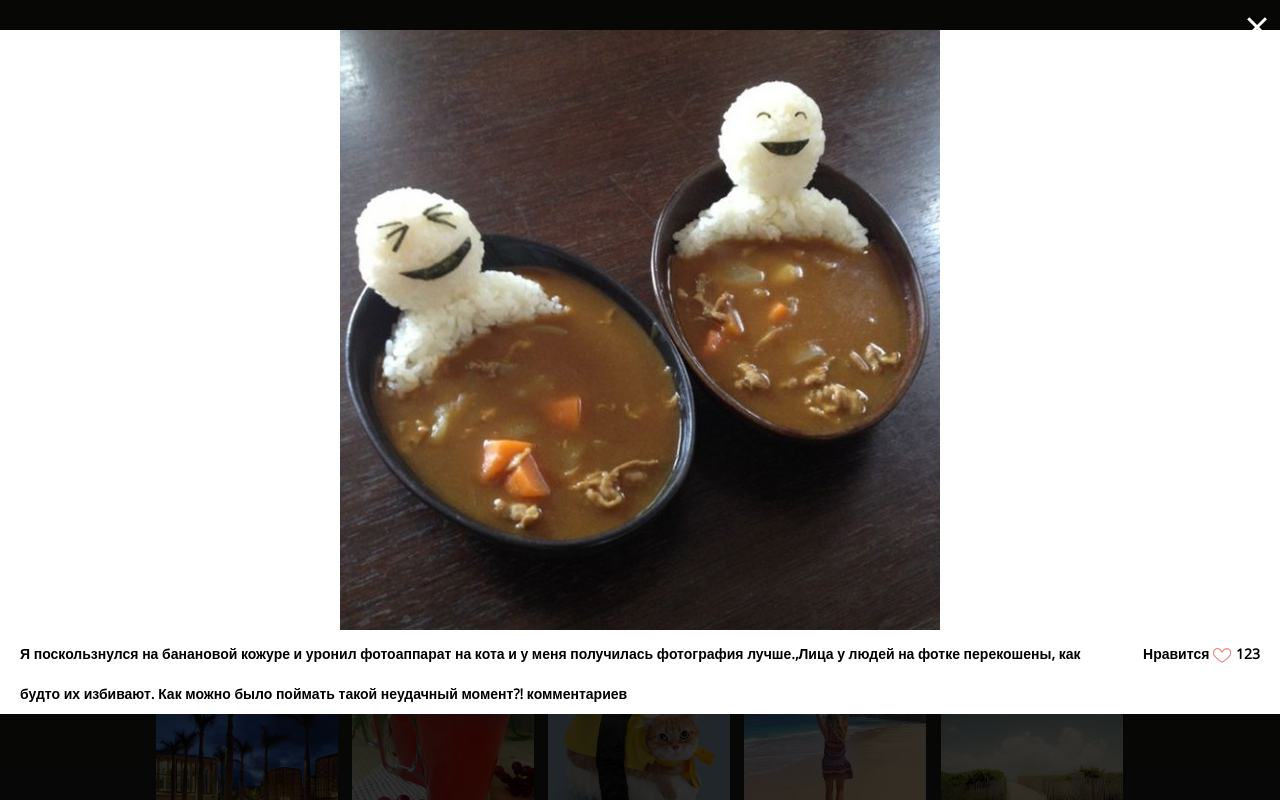
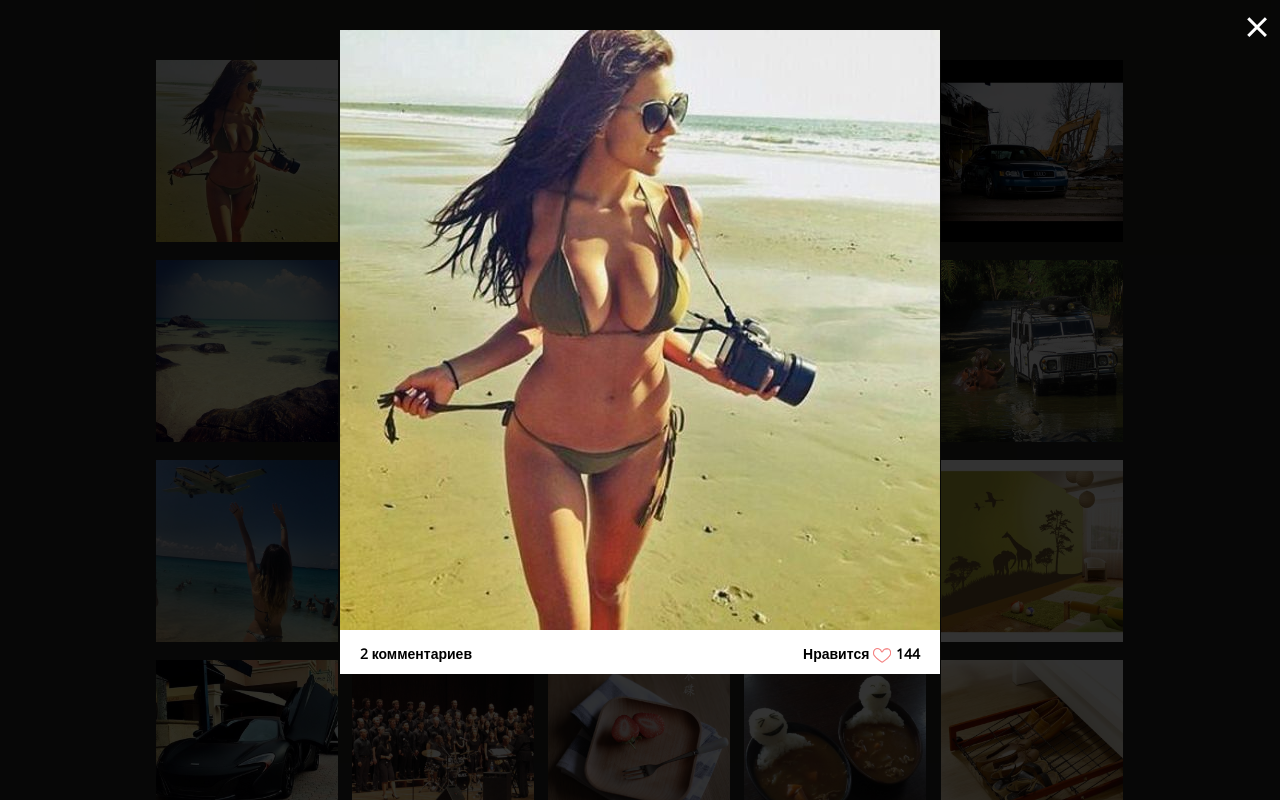
Before and after one commit to MiGlia/233300-kekstagram, a website: page index.html in a window 1280 px wide. Shown: the top 800 px of the page. Drawn offline with nearby package versions, Linux system fonts and the light colour scheme.

Commit message:
Сгенерировал массив объектов, заполнил шаблон, отрисовал объекты,

```diff
--- a/index.html
+++ b/index.html
@@ -149,6 +149,7 @@
     </span>
   </a>
 </template>
+<script src="js/util.js"></script>
 <script src="js/pictures.js"></script>
 </body>
 </html>
--- a/js/pictures.js
+++ b/js/pictures.js
@@ -1,6 +1,7 @@
 'use strict';
 (function () {
 
+  // Создаем массив скомментариями
   var COMMENTS = [
     'Всё отлично!',
     'В целом всё неплохо. Но не всё.',
@@ -9,85 +10,77 @@
     'Я поскользнулся на банановой кожуре и уронил фотоаппарат на кота и у меня получилась фотография лучше.',
     'Лица у людей на фотке перекошены, как будто их избивают. Как можно было поймать такой неудачный момент?!'
   ];
+  // Создаем пустой массив для объектов свойств фотографий
+  var arrPhotos = [];
+  // Создаем пустой массив для номеров файлов с фото
+  var photoPicturesCount = [];
+  var countOfPhotoFiles = 25;
+  var countOfPhotos = 25;
+  var likesCount = {
+    min: 15,
+    max: 200
+  };
 
-  // var fotoNumber = [1, 2, 3, 4, 5, 6, 7, 8, 9, 10, 11, 12, 13, 14, 15, 16, 17, 18, 19, 20, 21, 22, 23, 24, 25];
-  var fotoArr = [];
-  var fotoPicCount = [];
-
-  function createNumberArr(count, arr) {
-    for (var i = 1; i <= count; i++) {
+  // Функция для создания массива номеров для файлов фотографий
+  function createNumberOfPicArr(countNumber, arr) {
+    for (var i = 1; i <= countNumber; i++) {
       arr.push(i);
     }
     return arr;
   }
 
-  createNumberArr(25, fotoPicCount);
+  createNumberOfPicArr(countOfPhotoFiles, photoPicturesCount);
 
-  // Коприруем и возвращаем массив со случайной длиной
-  function functionName(arr) {
-    var newComentArr = arr.slice(0);
-    newComentArr.length = getRandomValue(1, 3);
-    return newComentArr;
-  }
-
-  // Возвращаем случайный элемент в массиве и сразу его удаляем из массива
-  function getRandomNorepeatArrayIndex(arr) {
-    return arr.splice(Math.floor(Math.random() * arr.length), 1);
-  }
-
-  function getRandomValueFromArr(arr) {
-    return arr[Math.floor(Math.random() * arr.length)];
-  }
-
-  // Возвращаем ислучайное число между min (включительно) и max (не включая max)
-  function getRandomValue(min, max) {
-    return Math.floor(Math.random() * (max - min)) + min;
-  }
-
-  function createArr(count, arr) {
+  // Функция для создания массива обектов со свойствами фотографий
+  function createPicturesArr(count, arr) {
     for (var i = 0; i < count; i++) {
       arr.push(
-          {url: 'photos/' + getRandomNorepeatArrayIndex(fotoPicCount) + '.jpg',
-            likes: getRandomValue(15, 200),
-            comments: functionName([getRandomValueFromArr(COMMENTS), getRandomValueFromArr(COMMENTS)])
+          {url: 'photos/' + window.util.getRandomNorepeatArrayIndex(photoPicturesCount) + '.jpg',
+            likes: window.util.getRandomValue(likesCount.min, likesCount.max),
+            comments: window.util.getNewOArrRandomLength([window.util.getRandomValueFromArr(COMMENTS), window.util.getRandomValueFromArr(COMMENTS)])
           }
       );
     }
   }
 
-  createArr(25, fotoArr);
+  createPicturesArr(countOfPhotos, arrPhotos);
 
-  var similarPicTemplate = document.querySelector('#picture-template').content;
+  // Находим шаблон для копирования
+  var similarPictureTemplate = document.querySelector('#picture-template').content;
 
-  function renderPic(arr) {
-    var picElement = similarPicTemplate.cloneNode(true);
+  // Функция для копирования шаблона и вставки в него данных
+  function renderPicture(arr) {
+    var pictureElement = similarPictureTemplate.cloneNode(true);
 
-    picElement.querySelector('img').src = arr.url;
-    picElement.querySelector('.picture-likes').textContent = arr.likes;
-    picElement.querySelector('.picture-comments').textContent = arr.comments;
-    return picElement;
+    pictureElement.querySelector('img').src = arr.url;
+    pictureElement.querySelector('.picture-likes').textContent = arr.likes;
+    pictureElement.querySelector('.picture-comments').textContent = arr.comments.length;
+    return pictureElement;
   }
 
-  var fragment = document.createDocumentFragment();
-  var picList = document.querySelector('.pictures');
+  // Создаем фрагмент для вставки фотографий
+  var pictureFragment = document.createDocumentFragment();
+  // Находим блок для вставки сгенерированных фотографий
+  var pictureList = document.querySelector('.pictures');
 
-  function drawPic(arr) {
+  // Функция для вставки фотографий во фрагмент и отрисовки мх на странице
+  function drawPicture(arr) {
     for (var i = 0; i < arr.length; i++) {
-      fragment.appendChild(renderPic(arr[i]));
-      picList.appendChild(fragment);
+      pictureFragment.appendChild(renderPicture(arr[i]));
+      pictureList.appendChild(pictureFragment);
     }
   }
-  drawPic(fotoArr);
+  drawPicture(arrPhotos);
 
+  // Находим блок с основным фото и показываем его
   var mainPic = document.querySelector('.gallery-overlay');
   mainPic.classList.remove('hidden');
 
+  // Вставляем первый элемент из сгенерированного массива в основной блок
   function drawMainPic(arr) {
-
     mainPic.querySelector('img').src = arr[0].url;
     mainPic.querySelector('.likes-count').textContent = arr[0].likes;
-    mainPic.querySelector('.comments-count').textContent = arr[0].comments;
+    mainPic.querySelector('.comments-count').textContent = arr[0].comments.length;
   }
-
-  drawMainPic(fotoArr);
+  drawMainPic(arrPhotos);
 })();
--- /dev/null
+++ b/js/util.js
@@ -0,0 +1,36 @@
+'use strict';
+(function () {
+  var arrLength = {
+    min: 1,
+    max: 3
+  };
+
+  // Коприруем и возвращаем массив со случайной длиной
+  function getNewOArrRandomLength(arr) {
+    var newComentArr = arr.slice(0);
+    newComentArr.length = getRandomValue(arrLength.min, arrLength.max);
+    return newComentArr;
+  }
+
+  // Возвращаем случайный элемент в массиве и сразу его удаляем из массива
+  function getRandomNorepeatArrayIndex(arr) {
+    return arr.splice(Math.floor(Math.random() * arr.length), 1);
+  }
+
+  // Функция для возврата случайного элемента из массива
+  function getRandomValueFromArr(arr) {
+    return arr[Math.floor(Math.random() * arr.length)];
+  }
+
+  // Возвращаем ислучайное число между min (включительно) и max (не включая max)
+  function getRandomValue(min, max) {
+    return Math.floor(Math.random() * (max - min)) + min;
+  }
+
+  window.util = {
+    getNewOArrRandomLength: getNewOArrRandomLength,
+    getRandomNorepeatArrayIndex: getRandomNorepeatArrayIndex,
+    getRandomValueFromArr: getRandomValueFromArr,
+    getRandomValue: getRandomValue
+  };
+})();
```
